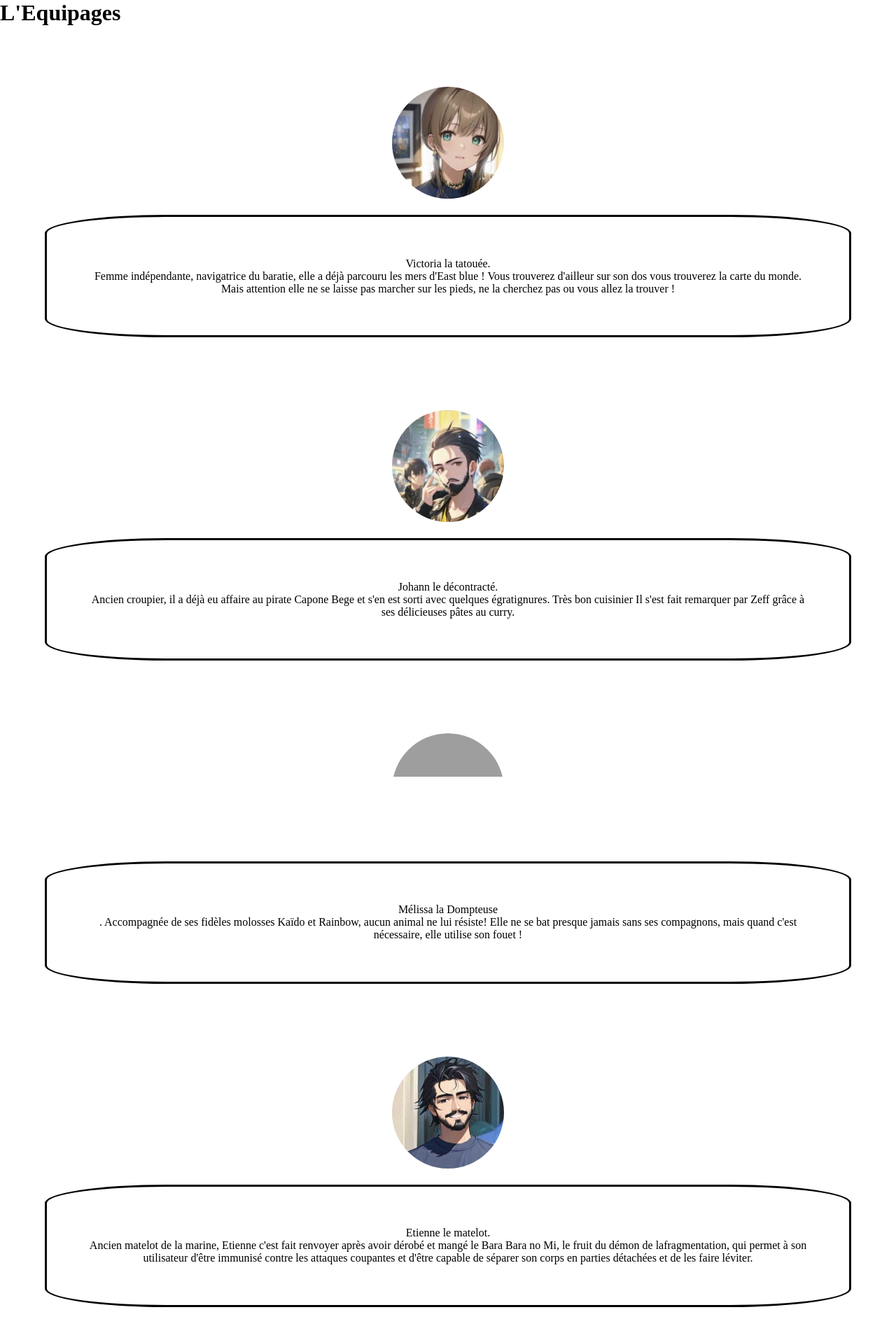
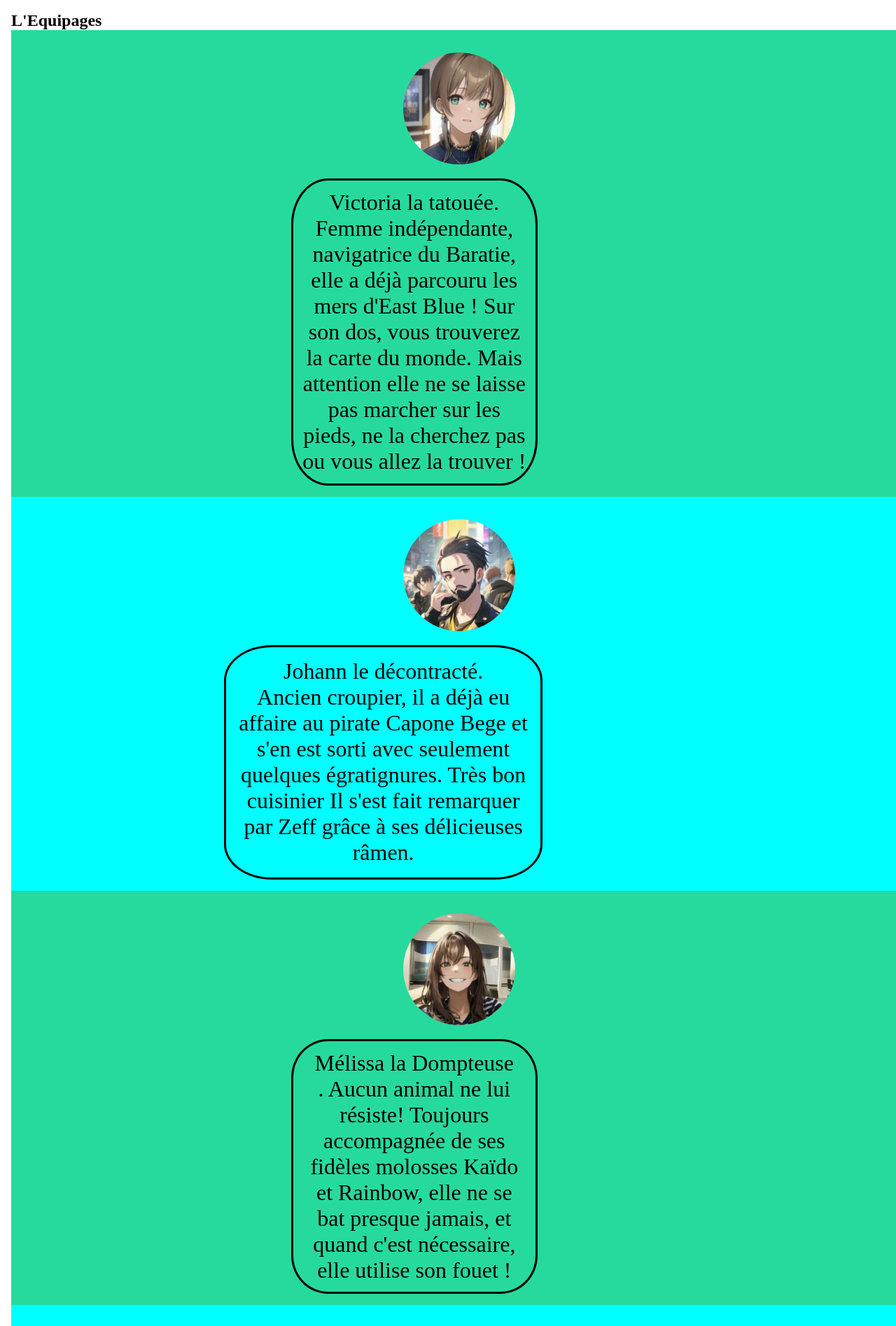
Before and after one commit to yoyodes1000/Projet-Resto-Baratie, a PHP site: page /equipage.php in a window 1280 px wide. Shown: the top 1895 px of the page at 70% size. Run offline with PHP 8.4, Linux system fonts and the light colour scheme; grey boxes are pictures that could not be loaded.

Commit message:
progress page crew

```diff
--- a/assets/css/equipages.css
+++ b/assets/css/equipages.css
@@ -1,64 +1,72 @@
 .teamPresentation{
-    display: grid;
-    /* grid-template-columns: 1fr 1fr; */
-    /* grid-template-rows: 1fr 1fr 1fr 1fr 1fr; */
-    justify-items: center;
-    align-items: center;
-    margin: 5%;
+    margin: 1rem;
+    width: 100%;
 }
 
-
-.presentation{
-    text-align: center;
-    border: solid;
-    border-radius: 15%;
-    /* telephone */
-    font-size: 1rem;
-    padding: 5%;
-    margin-bottom: 7%;
+.containerImageRight{
+    width: auto;
+    background-color: aqua;
+    display:flex;
+    flex-direction: column;
+    text-align:center;
+    flex-wrap: wrap;
+    align-items : center;
+    justify-content : center
 }
 
-.container{
-    border-radius: 50%;
-    overflow : hidden;
-    /* telephone */
-    display : inline-block; width : 10rem; height : 10rem;
-    position : relative;
-    vertical-align : middle;
-    margin-bottom: 2%;
-    margin-top: 2%;
-}
-
-.container img{
-    position: absolute;
-}
-
-.pictureVictoria {
-    left: 0rem;
-    top : 0rem;
-}
-
-.pictureJohann {
-    left: 0rem;
-    top : 0rem;
-}
-
-.pictureMélissa {
-    left: 0rem;
-    top : -4rem;
-}
-
-.pictureEtienne {
-    left: 0rem;
-    top : -3rem;
-}
-
-.pictureAdeline {
-    left: 0rem;
-    top : -4rem;
+.containerImageLeft{
+    width: 100vw;
+    background-color: rgb(38, 218, 158);
+    display:flex;
+    flex-direction: column;
+    text-align:center;
+    flex-wrap: wrap;
+    align-items : center;
+    justify-content : center
 }
 
 img{
-    width: 105%;
-    height: auto;
+    margin-top: 2rem;
+    border-radius: 50%;
+    width: 50%;
+    align-items: center;
 }
+
+@media screen and (min-width:600px){
+    .imageLeft{
+        float: left;
+        width: 25%;
+    }
+    .presentationRight{
+        float: right;
+        width: 50%;
+    }
+}
+
+@media screen and (min-width:600px){
+    .imageRight{
+        float: right;
+        width: 25%;
+    }
+    .presentationLeft{
+        float: left;
+        width: 65%;
+    }
+}
+
+p{
+    border: solid;
+    border-radius: 15%;
+    font-size: 1rem;
+    margin: 1rem;
+    margin-left: 5rem;
+    margin-right: 5rem;
+    width: 50%;
+    padding: 2%;
+}
+
+@media screen and (min-width:600px){
+    p{
+        font-size: 2rem;
+    }
+}
--- a/equipage.php
+++ b/equipage.php
@@ -8,28 +8,48 @@
     <title>Equipages</title>
 </head>
 <body>
-    <h1>L'Equipages</h1>
     <section class="teamPresentation" >
-            <div class="container">
-                <img class="pictureVictoria" src="assets/Images/Victoria.jpg" alt="Picture of Victoria">
+        <h1>L'Equipages</h1>
+            <div class="containerImageLeft" >
+                <div class="imageLeft">
+                    <img class="pictureVictoria" src="assets/Images/VictoriaSmall.jpg" alt="Picture of Victoria">
+                </div>
+                <div class="presentationRight">
+                    <p class="presentationVictoria" >Victoria la tatouée.<br> Femme indépendante, navigatrice du Baratie, elle a déjà parcouru les mers d'East Blue ! Sur son dos, vous trouverez la carte du monde. Mais attention elle ne se laisse pas marcher sur les pieds, ne la cherchez pas ou vous allez la trouver ! </p>
+                </div>
             </div>
-            <p class="presentation" >Victoria la tatouée.<br> Femme indépendante, navigatrice du baratie, elle a déjà parcouru les mers d'East blue ! Vous trouverez d'ailleur sur son dos vous trouverez la carte du monde. Mais attention elle ne se laisse pas marcher sur les pieds, ne la cherchez pas ou vous allez la trouver ! </p>
-            <div class="container">
-                <img class="pictureJohann" src="assets/Images/Johann.jpg" alt="Picture of Johann">
+            <div class="containerImageRight">
+                    <div class="imageRight">
+                        <img class="pictureJohann" src="assets/Images/JohannSmall.jpg" alt="Picture of Johann">
+                    </div>
+                    <div class="presentationLeft">
+                        <p class="presentationJohann">Johann le décontracté. <br> Ancien croupier, il a déjà eu affaire au pirate Capone Bege et s'en est sorti avec seulement quelques égratignures. Très bon cuisinier Il s'est fait remarquer par Zeff grâce à ses délicieuses râmen.</p>
+                    </div>
             </div>
-            <p class="presentation">Johann le décontracté. <br> Ancien croupier, il a déjà eu affaire au pirate Capone Bege et s'en est sorti avec quelques égratignures. Très bon cuisinier Il s'est fait remarquer par Zeff grâce à ses délicieuses pâtes au curry.</p>
-            <div class="container">
-                <img class="pictureMélissa" src="assets/Images/Mélissa.jpg" alt="Picture of Mélissa">
+            <div class="containerImageLeft">
+                <div class="imageLeft">
+                    <img class="pictureMelissa" src="assets/Images/MelissaSmall.jpg" alt="Picture of Mélissa">
+                </div>
+                <div class="presentationRight">
+                    <p class="presentationMelissa">Mélissa la Dompteuse <br>. Aucun animal ne lui résiste! Toujours accompagnée de ses fidèles molosses Kaïdo et Rainbow, elle ne se bat presque jamais, et quand c'est nécessaire, elle utilise son fouet !</p>
+                </div>
             </div>
-            <p class="presentation">Mélissa la Dompteuse <br>. Accompagnée de ses fidèles molosses Kaïdo et Rainbow, aucun animal ne lui résiste! Elle ne se bat presque jamais sans ses compagnons, mais quand c'est nécessaire, elle utilise son fouet !</p>
-            <div class="container">
-                <img class="pictureEtienne" src="assets/Images/Etienne.jpg" alt="Picture of Etienne">
+            <div class="containerImageRight">
+                <div class="imageRight">
+                    <img class="pictureEtienne" src="assets/Images/EtienneSmall.jpg" alt="Picture of Etienne">
+                </div>
+                <div class="presentationLeft">
+                    <p class="presentationEtienne">Etienne le matelot. <br> Ancien lieutenant de la Marine, Etienne s'est fait renvoyer après avoir dérobé et mangé le Bara Bara no Mi, le fruit du démon de la fragmentation, qui permet à son utilisateur d'être immunisé contre les attaques coupantes et d'être capable de séparer les différentes parties de son corps et de les faire léviter.</p>
+                </div>
             </div>
-            <p class="presentation">Etienne le matelot. <br> Ancien matelot de la marine, Etienne c'est fait renvoyer après avoir dérobé et mangé le Bara Bara no Mi, le fruit du démon de lafragmentation, qui permet à son utilisateur d'être immunisé contre les attaques coupantes et d'être capable de séparer son corps en parties détachées et de les faire léviter.</p>
-            <div class="container">
-                <img class="pictureAdeline" src="assets/Images/Adeline.jpg" alt="Picture of Adeline">
+            <div class="containerImageLeft">
+                <div class="imageLeft">
+                    <img class="pictureAdeline" src="assets/Images/AdelineSmall.jpg" alt="Picture of Adeline">
+                </div>
+                <div class="presentationRight">
+                    <p class="presentationAdeline">Adeline la frileuse .<br> Vous la trouverez toujours avec un plaid; son principal ennemi : l'hiver. C'est un comble quand on sait qu'elle a grandi sur l'île de Drum , l'île hivernale de Grand Line qui a vu naître le célèbre Tony Tony Chooper.  </p>
+                </div>
             </div>
-            <p class="presentation">Adeline la frileuse .<br> Vous la trouverez toujours avec un plaid, son principal ennemi l'hiver. C'est un comble quand on sait qu'elle a grandi sur l'île de Drum , l'île hivernale de la Grand Line qui a vu naître le célèbre Tony Tony Chooper.  </p>
     </section>
 
 </body>
```
Also changed, not shown: assets/Images/MelissaSmall.jpg (renamed from assets/Images/MélissaSmall.jpg).
